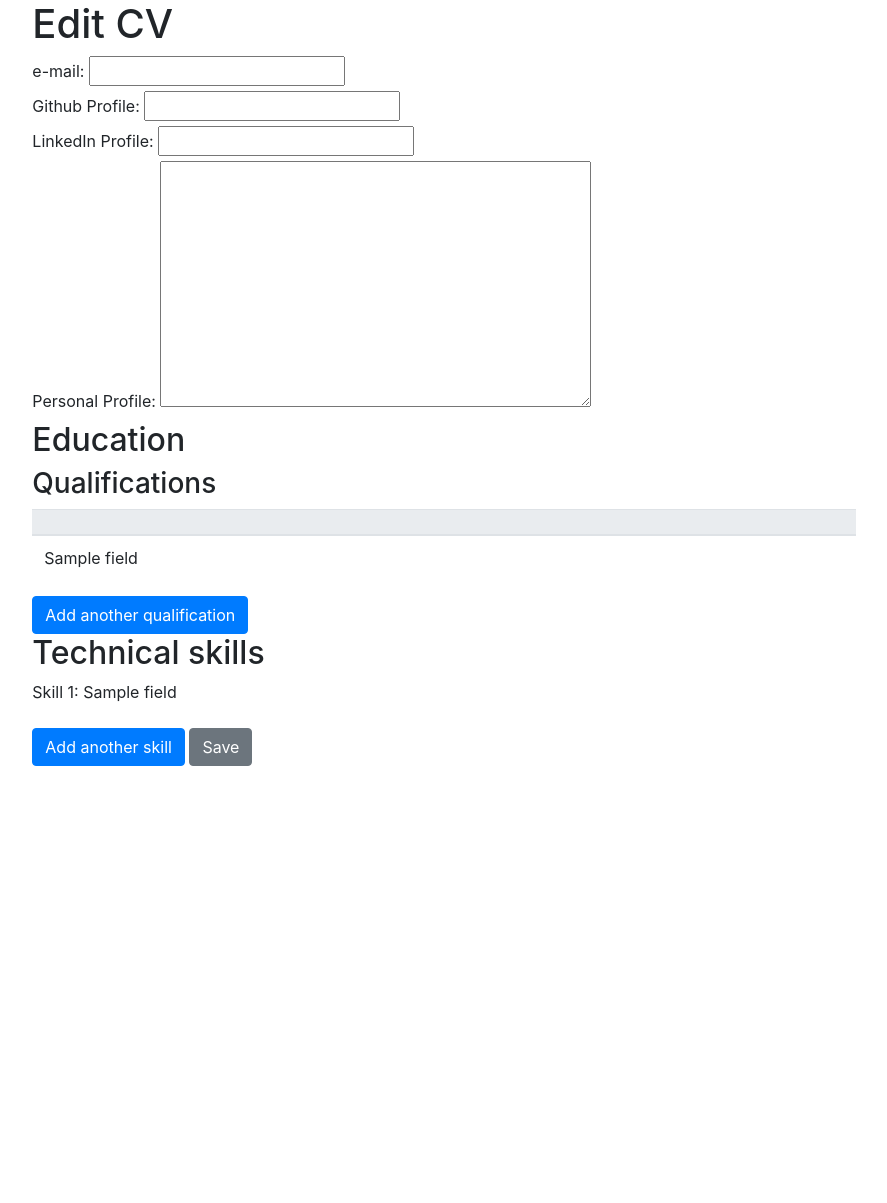
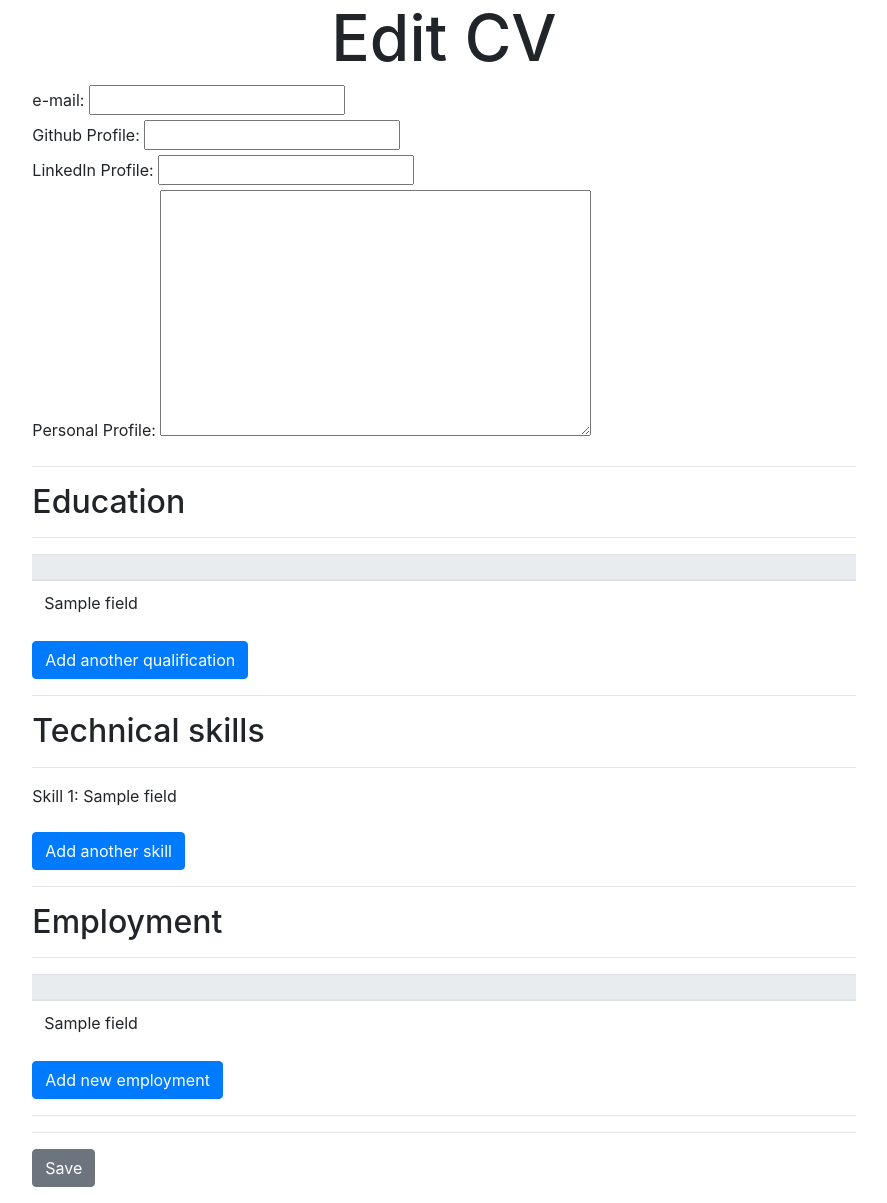
Before and after one commit to jamesb456/bridging-coursework-django, a Django app: template onlinecv/templates/onlinecv/edit_cv.html in a window 1280 px wide. Shown: the whole page, without its empty margins (196-1083 px from the left). Before the commit the page ends 766 px from the top, so only its background shows below. Run offline with Django 3.2, Linux system fonts and the light colour scheme; tables that the repository leaves empty hold one stand-in row (values such as "Sample post"); the template is opened without the code that fills it: values that come from a table or form of the project are taken from there, most other values are stand-ins (such as "Sample title", 1, 10 or a date in 2020); some libraries are stand-ins or nearby versions.

Commit message:
Empoyment done, now only projects/interests

```diff
--- a/onlinecv/forms.py
+++ b/onlinecv/forms.py
@@ -1,6 +1,6 @@
 from django import forms
 
-from .models import CV, Qualification, Skill
+from .models import CV, Qualification, Skill, Employment
 from django.forms import inlineformset_factory
 class CVForm(forms.ModelForm):
     class Meta:
@@ -19,3 +19,4 @@
 
 QualFormSet = inlineformset_factory(CV,Qualification,fields=('title','start_date','end_date','description'),extra=0,can_delete=False)
 SkillFormSet = inlineformset_factory(CV,Skill,fields=('description',),extra=0,can_delete=False)
+EmploymentFormSet = inlineformset_factory(CV,Employment,fields=('job_title','start_date','end_date','description'),extra=0,can_delete=False)
--- a/onlinecv/models.py
+++ b/onlinecv/models.py
@@ -17,3 +17,10 @@
 class Skill(models.Model):
     linked_cv = models.ForeignKey(CV,on_delete=models.CASCADE)
     description = models.CharField(max_length=200,default="")
+
+class Employment(models.Model):
+    linked_cv = models.ForeignKey(CV,on_delete=models.CASCADE)
+    job_title = models.CharField(max_length=200,default="")
+    start_date = models.DateField(default=date(1970,1,1))
+    end_date = models.DateField(default=date(1970,1,2))
+    description = models.TextField(default="")
--- a/onlinecv/static/css/cv.css
+++ b/onlinecv/static/css/cv.css
@@ -0,0 +1,8 @@
+#form-footer{
+    margin-top: 10px;
+}
+
+#form_edit_cv > h1{
+    text-align: center;
+    font-size: 4em;
+}
--- a/onlinecv/templates/onlinecv/edit_cv.html
+++ b/onlinecv/templates/onlinecv/edit_cv.html
@@ -4,8 +4,9 @@
 {% endblock %}
 
 {% block content %}
-    <h1>Edit CV</h1>
+
     <form method="POST" id="form_edit_cv" autocomplete="off">{% csrf_token %}
+        <h1>Edit CV</h1>
         {{ form.non_field_errors }}
         <div class="fieldWrapper">
             {{ form.email.errors }}
@@ -27,8 +28,9 @@
             {{ form.personal_statement.label_tag }}
             {{ form.personal_statement }}
         </div>
+        <hr />
         <h2 id="header_education">Education</h2>
-        <h3 id="header_qual">Qualifications</h3>
+        <hr />
         {% for field in formset_qual.management_form %}
             {{ field}}
         {% endfor %}
@@ -59,8 +61,9 @@
             </tbody>
         </table>
         <button type="button" class="btn btn-primary" id="add_qualification">Add another qualification</button>
+        <hr />
         <h2 id="header_technical">Technical skills</h2>
-
+        <hr />
         {% for field in formset_skill.management_form %}
             {{field.errors}}{{field}}
         {% endfor %}
@@ -89,9 +92,44 @@
 
         <button type="button" class="btn btn-primary" id="add_skill">Add another skill</button>
 
+        <hr />
+        <h2 id="header_employment">Employment</h2>
+        <hr />
+        {% for field in formset_emp.management_form %}
+            {{ field }}
+        {% endfor %}
+        <div id="empty_form_emp" style="display:none">
+            <span class="row-replace">
+                {% for field in formset_emp.empty_form.visible_fields %}
+                    <i class="data-replace">{{field.errors}}{{field}}</i>
+                {% endfor %}
+            </span>
+        </div>
+        <table id="table_employment" class="table">
+            <thead class="thead-light">
+                {% for field in formset_emp.empty_form.visible_fields %}
+                    <th>{{ field.label_tag }}</th>
+                {% endfor %}
+                    <th />
+            </thead>
+            <tbody id="table_body_emp">
+            {% for form in formset_emp %}
+                <tr>
+                {% for field in form.visible_fields %}
+                    <td>{{field.errors}}{{field}}</td>
+                {% endfor %}
+                </tr>
+            {% endfor %}
+            </tbody>
+        </table>
 
+        <button type="button" class="btn btn-primary" id="add_employment">Add new employment</button>
+        <hr />
+        <hr />
 
-        <button type="submit" class="btn btn-secondary">Save</button>
+        <div id="form-footer">
+            <button type="submit" class="btn btn-secondary">Save</button>
+        </div>
     </form>
 
     <script>
@@ -113,5 +151,15 @@
         .replace(/__counter__/g,parseInt(form_idx)+1));
         $('#id_skill_set-TOTAL_FORMS').val(parseInt(form_idx) + 1);
     });
+    $('#add_employment').click(function() {
+        var form_idx = $('#id_employment_set-TOTAL_FORMS').val();
+        $('#table_body_emp').append($('#empty_form_emp').html().replace(/__prefix__/g, form_idx)
+        .replace(/<span class="row-replace">/g,"<tr>")
+        .replace(/<\/span>/g,"<\/tr>")
+        .replace(/<i class="data-replace">/g,"<td>")
+        .replace(/<\/i>/g,"<\/td>")
+        );
+        $('#id_employment_set-TOTAL_FORMS').val(parseInt(form_idx) + 1);
+    });
     </script>
 {% endblock%}
```
Also changed, not shown: onlinecv/functional_tests/tests.py (+10 -10 lines), onlinecv/tests.py (+12 -3 lines), onlinecv/views.py (+8 -2 lines), onlinecv/migrations/0020_employment.py (added).
